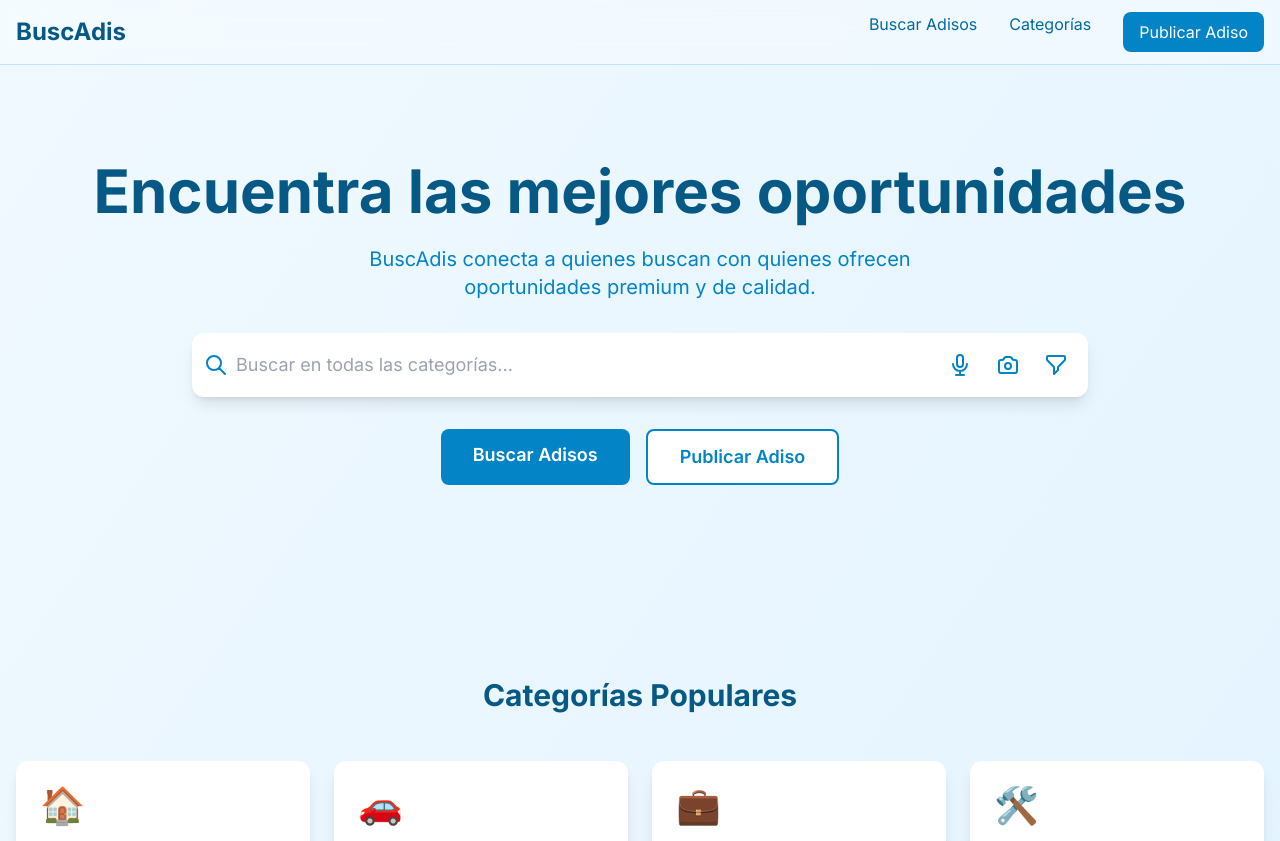
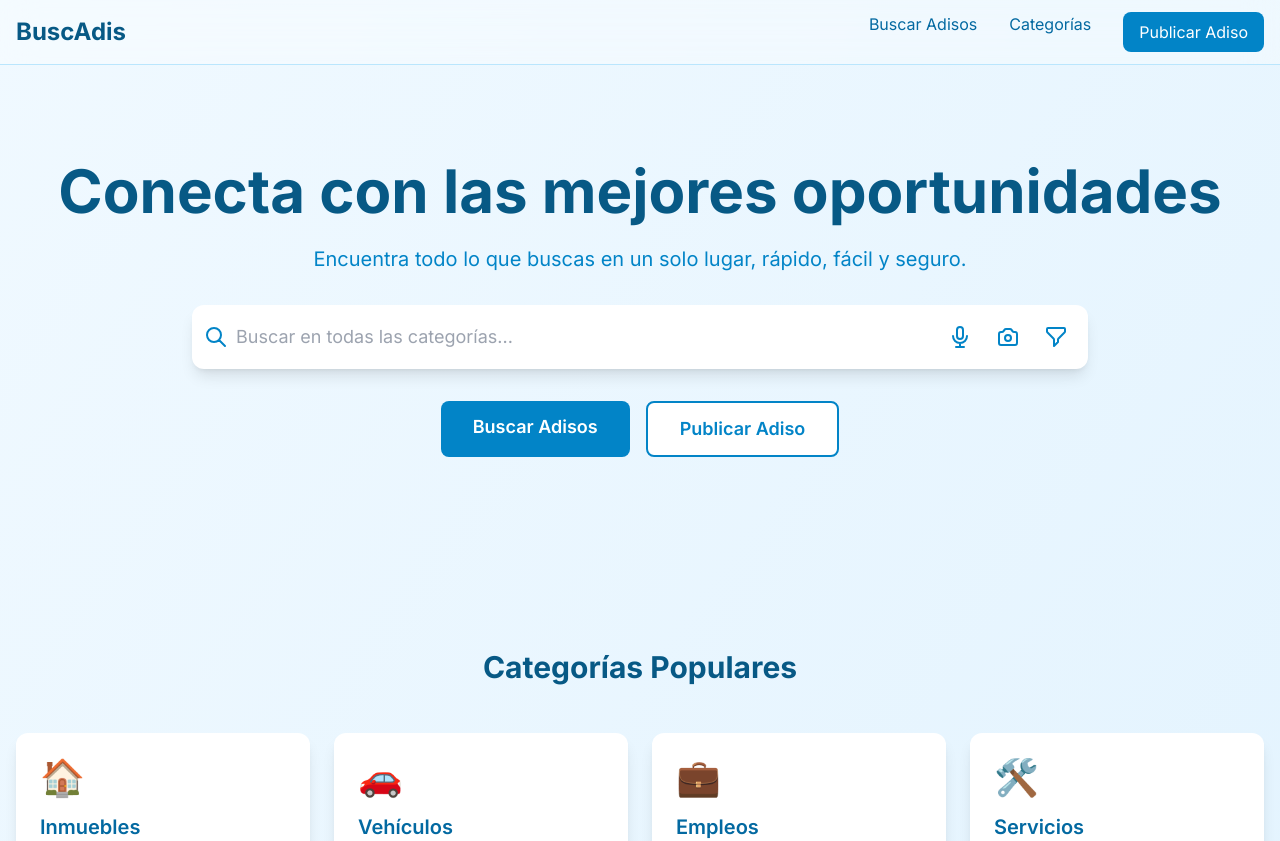
Before and after one commit to JairoProDev/BuscAdis-App, a Next.js app: page / in a window 1280 px wide. Shown: the top 841 px of the page. Built offline with nearby package versions, Linux system fonts and the light colour scheme.

Commit message:
Update homepage text for clarity and engagement, changing headings and descriptions to better reflect the platform's purpose and improve user experience.

```diff
--- a/src/app/page.tsx
+++ b/src/app/page.tsx
@@ -15,10 +15,10 @@ export default function Home() {
       {/* Hero Section con Buscador */}
       <section className="text-center py-16 px-4">
         <h1 className="text-4xl md:text-6xl font-bold text-primary-800 mb-6">
-          Encuentra las mejores oportunidades
+          Conecta con las mejores oportunidades
         </h1>
         <p className="text-xl text-primary-600 mb-8 max-w-2xl mx-auto">
-          BuscAdis conecta a quienes buscan con quienes ofrecen oportunidades premium y de calidad.
+          Encuentra todo lo que buscas en un solo lugar, rápido, fácil y seguro.
         </p>
 
         {/* Buscador Principal */}
```
